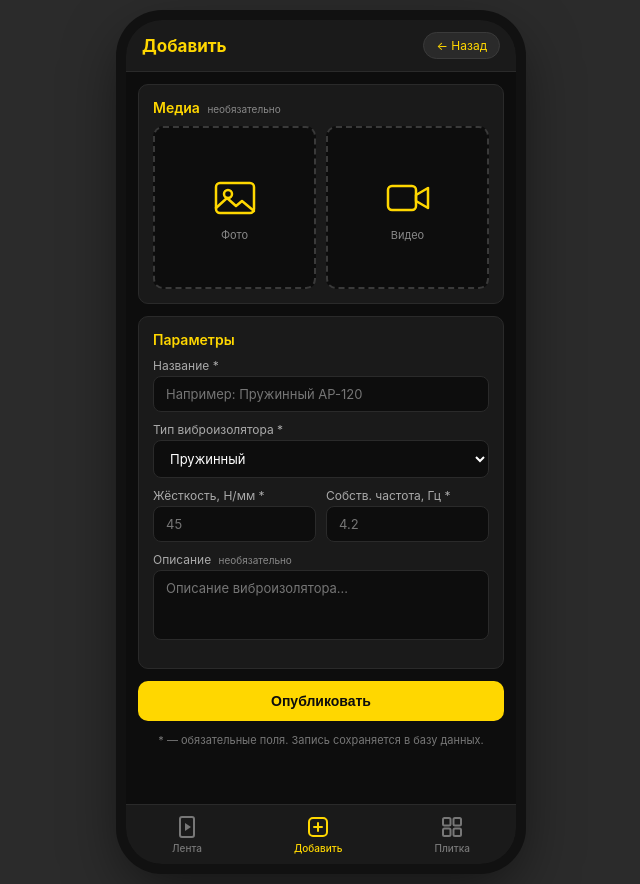
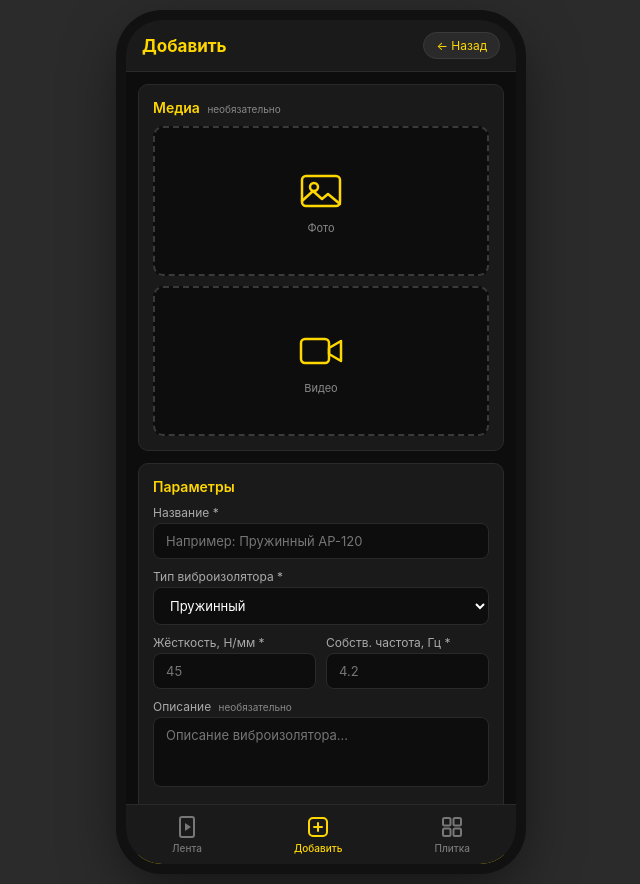
Before and after one commit to Zabivaka2289/vibration_isolator, a FastAPI app: page /add in a window 1280 px wide. Shown: the whole page, without its empty margins (319-959 px from the left). Run offline with FastAPI, Linux system fonts and the light colour scheme; parts of the project's set-up code (start-up, migrations or seed data) failed here and were passed over.

Commit message:
vibration_isolator: фото и видео в «Добавить» друг под другом

```diff
--- a/static/css/vibration_isolator_style.css
+++ b/static/css/vibration_isolator_style.css
@@ -342,10 +342,10 @@
 .add-section-title { font-size: 14px; font-weight: 600; color: var(--accent); margin-bottom: 10px; }
 .optional { font-size: 10px; font-weight: 400; color: #888; margin-left: 4px; }
 
-.add-media-grid { display: grid; grid-template-columns: 1fr 1fr; gap: 10px; }
+.add-media-grid { display: grid; grid-template-columns: 1fr; gap: 10px; }
 .add-media-box {
     position: relative;
-    aspect-ratio: 1 / 1;
+    height: 150px;
     background: var(--bg);
     border: 2px dashed #3A3A3A;
     border-radius: 10px;
```
